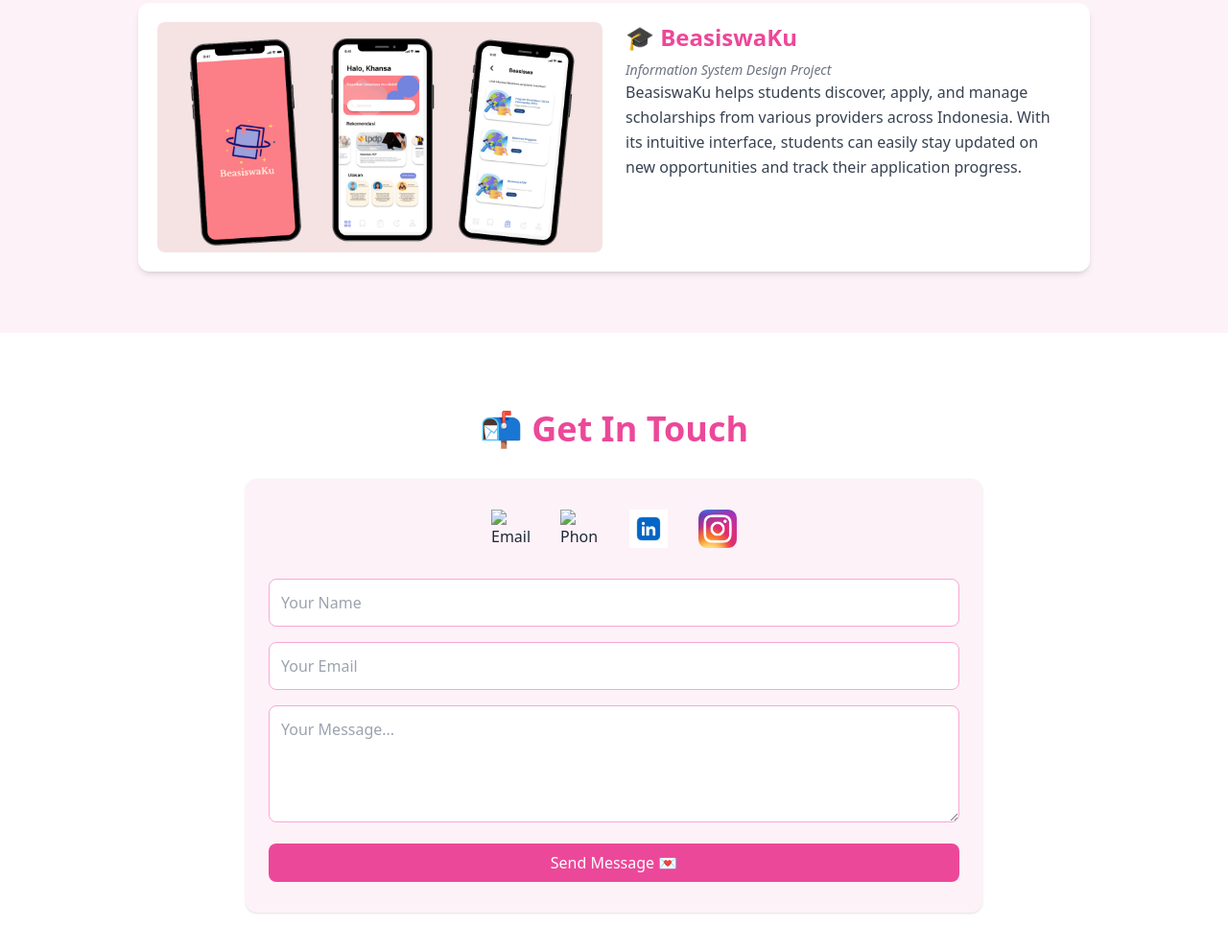
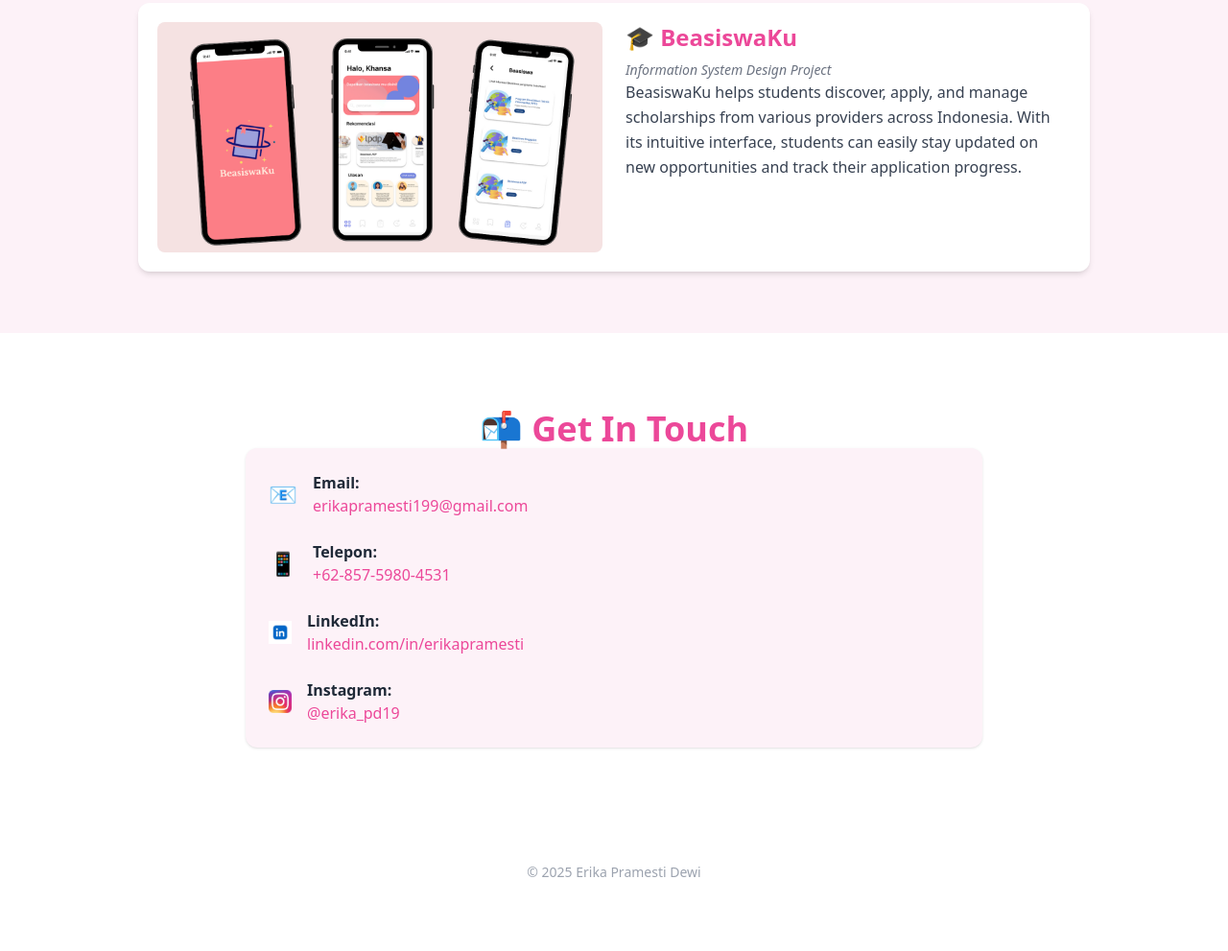
Before and after one commit to ErikaPramesti/Portofolio, a plain HTML site: page index.html in a window 1280 px wide. Shown: the part 2221-3212 px from the top of the page at 96% size. After the commit the page ends 3164 px from the top, so only its background shows below. Drawn offline with nearby package versions, Linux system fonts and the light colour scheme.

Commit message:
Update index.html

```diff
--- a/index.html
+++ b/index.html
@@ -155,69 +155,64 @@
 
   <!-- Contact -->
   <section id="contact" class="py-20" data-aos="fade-up">
-    <h1 class="text-center text-4xl font-bold text-pink-500 mb-8">📬 Get In Touch</h1>
+    <h1 class="text-center text-4xl font-bold text-pink-500">📬 Get In Touch</h1>
+    <div class="max-w-3xl mx-auto px-6 bg-pink-50 p-6 rounded-xl shadow space-y-6">
 
-    <div class="max-w-3xl mx-auto px-6 bg-pink-50 p-8 rounded-xl shadow space-y-8 text-center">
-
-      <!-- Ikon Sosial -->
-      <div class="flex justify-center gap-8">
-        <a href="mailto:erikapramesti199@gmail.com" target="_blank" class="hover:opacity-80 transition">
-          <img src="email.png" alt="Email" class="w-10 h-10 hover:scale-110 transition-transform" />
-        </a>
-        <a href="tel:+6285759804531" target="_blank" class="hover:opacity-80 transition">
-          <img src="phone.png" alt="Phone" class="w-10 h-10 hover:scale-110 transition-transform" />
-        </a>
-        <a href="https://www.linkedin.com/in/erika-pramesti-ab7936285" target="_blank" class="hover:opacity-80 transition">
-          <img src="linkedin.jpeg" alt="LinkedIn" class="w-10 h-10 hover:scale-110 transition-transform" />
-        </a>
-        <a href="https://www.instagram.com/erika_pd19" target="_blank" class="hover:opacity-80 transition">
-          <img src="instagram.png" alt="Instagram" class="w-10 h-10 hover:scale-110 transition-transform" />
-        </a>
+      <div class="flex items-center gap-4">
+        <span class="text-2xl">📧</span>
+        <div>
+          <strong>Email:</strong><br />
+          <a href="mailto:erikapramesti199@gmail.com" class="text-pink-500 hover:underline">
+            erikapramesti199@gmail.com
+          </a>
+        </div>
       </div>
 
-      <!-- Form Kirim Pesan -->
-      <form action="https://formspree.io/f/xzzjavew" method="POST" class="space-y-4 text-left" id="contact-form">
-        <input type="text" name="name" placeholder="Your Name" required
-               class="w-full p-3 rounded-lg border border-pink-300 focus:outline-none focus:ring-2 focus:ring-pink-400"/>
-        <input type="email" name="email" placeholder="Your Email" required
-               class="w-full p-3 rounded-lg border border-pink-300 focus:outline-none focus:ring-2 focus:ring-pink-400"/>
-        <textarea name="message" rows="4" placeholder="Your Message..." required
-                  class="w-full p-3 rounded-lg border border-pink-300 focus:outline-none focus:ring-2 focus:ring-pink-400"></textarea>
-        <button type="submit" class="w-full bg-pink-500 text-white py-2 rounded-lg hover:bg-pink-600 transition">
-          Send Message 💌
-        </button>
-      </form>
+      <div class="flex items-center gap-4">
+        <span class="text-2xl">📱</span>
+        <div>
+          <strong>Telepon:</strong><br />
+          <a href="tel:+6285759804531" class="text-pink-500 hover:underline">
+            +62-857-5980-4531
+          </a>
+        </div>
+      </div>
 
-      <!-- Pesan Konfirmasi -->
-      <p id="success-message" class="hidden text-green-600 font-semibold mt-4">Thank you! Your message has been sent 💖</p>
+      <div class="flex items-center gap-4">
+        <img src="linkedin.jpeg" alt="LinkedIn" class="w-6 h-6" />
+        <div>
+          <strong>LinkedIn:</strong><br />
+          <a href="https://www.linkedin.com/in/erika-pramesti-ab7936285" target="_blank" class="text-pink-500 hover:underline">
+            linkedin.com/in/erikapramesti
+          </a>
+        </div>
+      </div>
+
+      <div class="flex items-center gap-4 mt-4">
+        <img src="instagram.png" alt="Instagram" class="w-6 h-6" />
+        <div>
+          <strong>Instagram:</strong><br />
+          <a href="https://www.instagram.com/erika_pd19" target="_blank" class="text-pink-500 hover:underline">
+            @erika_pd19
+          </a>
+        </div>
+      </div>
     </div>
   </section>
 
-  <!-- Script notifikasi -->
+  <!-- AOS JS -->
+  <script src="https://unpkg.com/aos@2.3.1/dist/aos.js"></script>
   <script>
-    const form = document.getElementById('contact-form');
-    const successMessage = document.getElementById('success-message');
-
-    form.addEventListener('submit', async (e) => {
-      e.preventDefault();
-      const data = new FormData(form);
-      const response = await fetch(form.action, {
-        method: form.method,
-        body: data,
-        headers: { 'Accept': 'application/json' }
-      });
-      if (response.ok) {
-        form.reset();
-        successMessage.classList.remove('hidden');
-        setTimeout(() => successMessage.classList.add('hidden'), 5000);
-      } else {
-        alert('Oops! Something went wrong 😢');
-      }
+    AOS.init({
+      duration: 800,
+      once: true
     });
   </script>
 
-  <!-- AOS Script -->
-  <script src="https://unpkg.com/aos@2.3.1/dist/aos.js"></script>
-  <script>AOS.init();</script>
+  <!-- Footer -->
+  <footer class="text-center text-sm mt-10 mb-6 text-gray-400">
+    &copy; 2025 Erika Pramesti Dewi
+  </footer>
+
 </body>
 </html>
```
